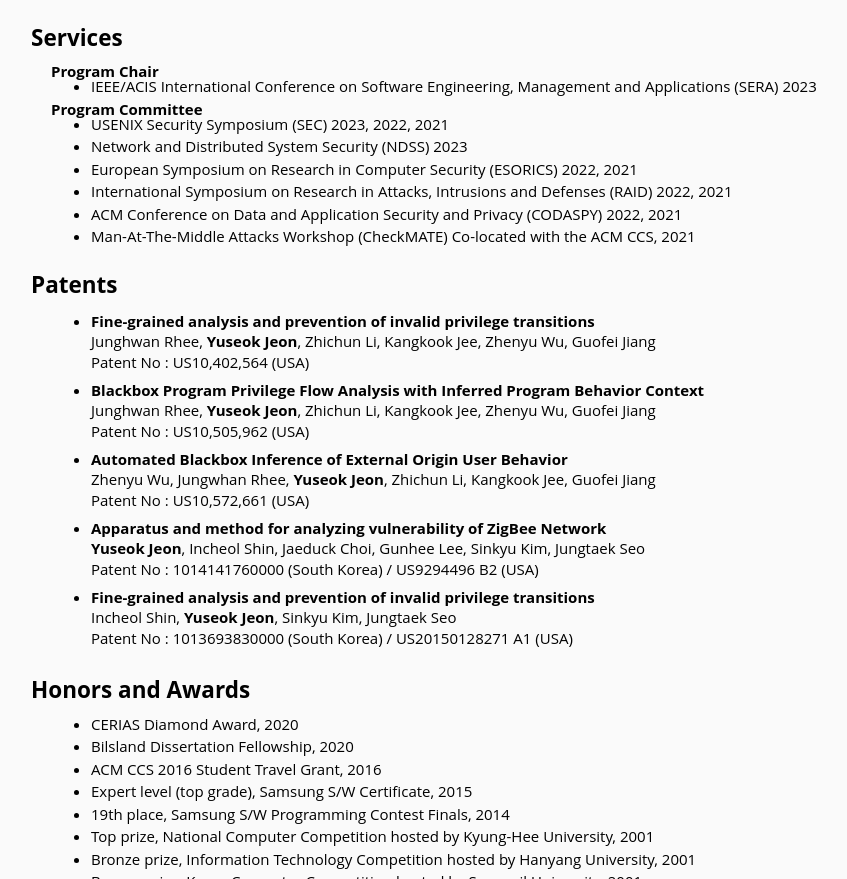
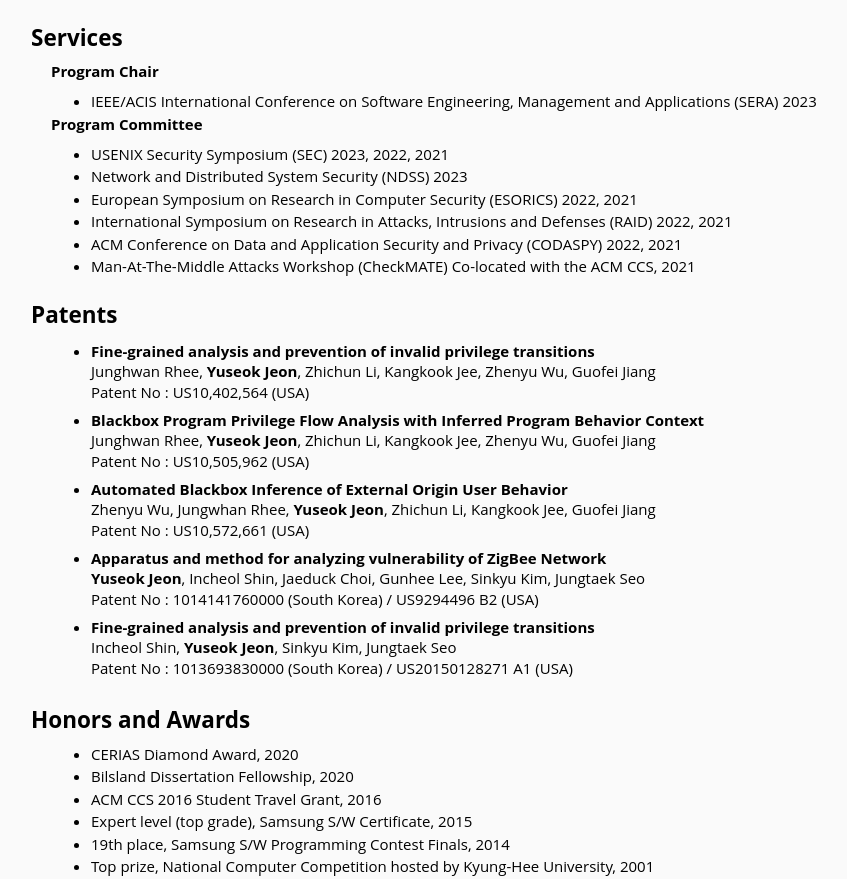
Before and after one commit to jys0710/jys0710.github.io, a plain HTML site: page index.html in a window 1280 px wide. Shown: the part 2052-2931 px from the top of the page, without its empty margins (97-944 px from the left). Drawn offline with Linux system fonts and the light colour scheme.

Commit message:
Update index.html

```diff
--- a/index.html
+++ b/index.html
@@ -262,19 +262,21 @@ Please feel free to contact me through <a href="mailto:ysjeon@unist.ac.kr" style
     </header>
     <div class="post">
 
-<h2> Program Chair </h2>
+<h2>Program Chair</h2>
+<p>&nbsp;</p>
 <ul>
       <li><p> IEEE/ACIS International Conference on Software Engineering, Management and Applications (SERA) 2023</p></li>
 </ul>
 
 <h2>Program Committee</h2>
+<p>&nbsp;</p>
 <ul>
       <li><p>USENIX Security Symposium (SEC) 2023, 2022, 2021 </p></li>
       <li><p>Network and Distributed System Security (NDSS) 2023 </p></li>
       <li><p>European Symposium on Research in Computer Security (ESORICS) 2022, 2021 </p></li>
-      <li>International Symposium on Research in Attacks, Intrusions and Defenses (RAID) 2022, 2021</li>
-      <li>ACM Conference on Data and Application Security and Privacy (CODASPY) 2022, 2021</li>
-      <li>Man-At-The-Middle Attacks Workshop (CheckMATE) Co-located with the ACM CCS, 2021 </li>
+      <li><p>International Symposium on Research in Attacks, Intrusions and Defenses (RAID) 2022, 2021</p></li>
+      <li><p>ACM Conference on Data and Application Security and Privacy (CODASPY) 2022, 2021</p></li>
+      <li><p>Man-At-The-Middle Attacks Workshop (CheckMATE) Co-located with the ACM CCS, 2021</p></li>
 </ul> </div>
 </lo>
 
```
